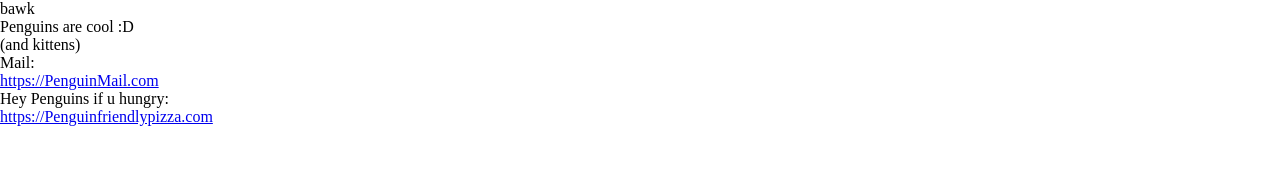
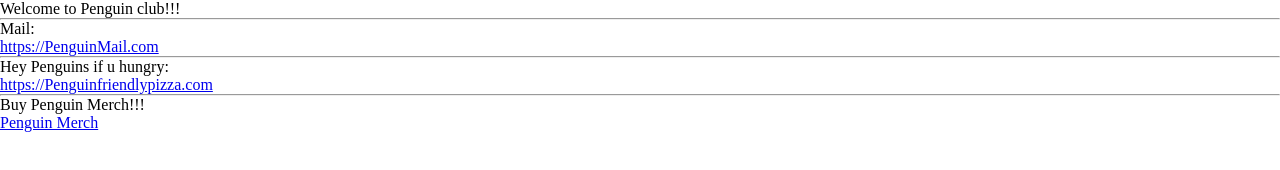
Before and after one commit to kwan-code/kwan-code.github.io, a plain HTML site: page oliver/flask/index.html in a window 1280 px wide. Drawn offline with Linux system fonts and the light colour scheme; files that its build step writes are made by us from their sources.

Commit message:
added button

```diff
--- a/oliver/flask/index.html
+++ b/oliver/flask/index.html
@@ -1,19 +1,23 @@
 <!DOCTYPE html>
 <html lang="en">
   <head>
-  	<title>This is Oliver, a penguin</title>
+  	<title>Penguins</title>
   	<link rel="stylesheet" href="style.css">
   </head>
   <body>
-  	<p> bawk </p>
-  	<p> Penguins are cool :D <br>
-  	(and kittens)
+  	<p> Welcome to Penguin club!!! </p>
     </p>
+    <hr>
     <p class = title_pretend >Mail: </p>
     <a href = "https://mail.google.com/mail/u/0/#inbox"target = _blank>https://PenguinMail.com</a>
-    <p class = title_pretend >Hey Penguins if u hungry:</p>
+    <hr>
+    <p class = title_pretend 	>Hey Penguins if u hungry:</p>
     <a href = "http://www.thepenguinpizza.com/"target = _blank>https://Penguinfriendlypizza.com</a>
-
+    <hr>
+    <p>
+    	Buy Penguin Merch!!!
+    </p>
+    <a href = "https://www.amazon.com/s?k=penguin+merch&ref=nb_sb_noss_1"target = _blank class = button>Penguin Merch</a>
 
   </body>
 </html>
```
